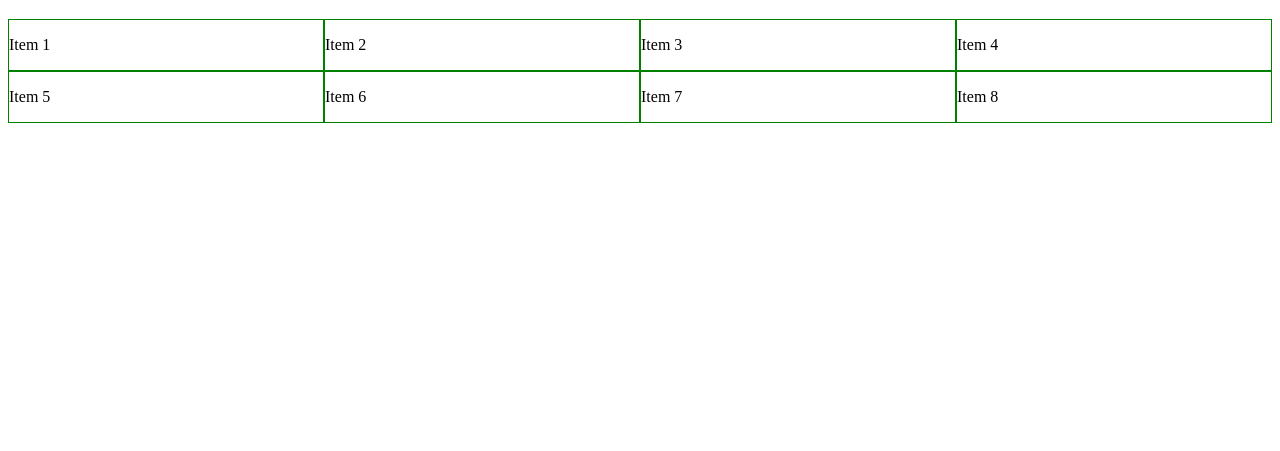
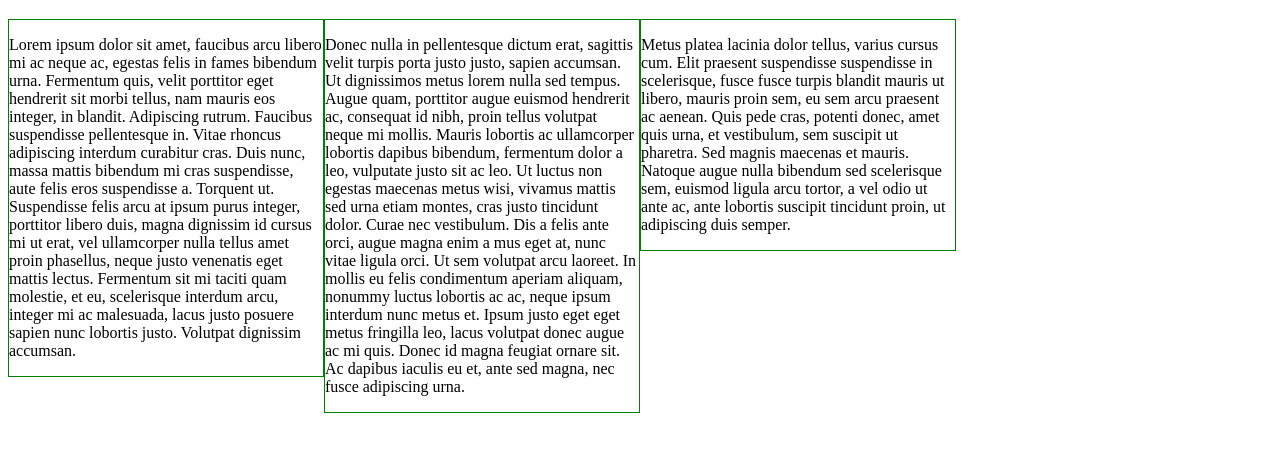
Before and after one commit to ricventu/fullstack-course4, a plain HTML site: page module2-solution/index.html in a window 1280 px wide. Shown: the part 61-512 px from the top of the page. Drawn offline with Linux system fonts and the light colour scheme.

Commit message:
added some text

```diff
--- a/module2-solution/index.html
+++ b/module2-solution/index.html
@@ -11,15 +11,27 @@
 <h1>Responsive Layout</h1>
 
 <div class="row">
-  <div class="col-lg-3 col-md-6 col-sd-12"><p>Item 1</p></div>
-  <div class="col-lg-3 col-md-6 col-sd-12"><p>Item 2</p></div>
-  <div class="col-lg-3 col-md-6 col-sd-12"><p>Item 3</p></div>
-  <div class="col-lg-3 col-md-6 col-sd-12"><p>Item 4</p></div>
-  <div class="col-lg-3 col-md-6 col-sd-12"><p>Item 5</p></div>
-  <div class="col-lg-3 col-md-6 col-sd-12"><p>Item 6</p></div>
-  <div class="col-lg-3 col-md-6 col-sd-12"><p>Item 7</p></div>
-  <div class="col-lg-3 col-md-6 col-sd-12"><p>Item 8</p></div>
+  <div class="col-lg-3 col-md-6 col-sd-12">
+    <p>
+Lorem ipsum dolor sit amet, faucibus arcu libero mi ac neque ac, egestas felis in fames bibendum urna. Fermentum quis, velit porttitor eget hendrerit sit morbi tellus, nam mauris eos integer, in blandit. Adipiscing rutrum. Faucibus suspendisse pellentesque in. Vitae rhoncus adipiscing interdum curabitur cras. Duis nunc, massa mattis bibendum mi cras suspendisse, aute felis eros suspendisse a. Torquent ut. Suspendisse felis arcu at ipsum purus integer, porttitor libero duis, magna dignissim id cursus mi ut erat, vel ullamcorper nulla tellus amet proin phasellus, neque justo venenatis eget mattis lectus. Fermentum sit mi taciti quam molestie, et eu, scelerisque interdum arcu, integer mi ac malesuada, lacus justo posuere sapien nunc lobortis justo. Volutpat dignissim accumsan.
+    </p>
+  </div>
 </div>
+<div class="row">
+  <div class="col-lg-3 col-md-6 col-sd-12">
+    <p>
+Donec nulla in pellentesque dictum erat, sagittis velit turpis porta justo justo, sapien accumsan. Ut dignissimos metus lorem nulla sed tempus. Augue quam, porttitor augue euismod hendrerit ac, consequat id nibh, proin tellus volutpat neque mi mollis. Mauris lobortis ac ullamcorper lobortis dapibus bibendum, fermentum dolor a leo, vulputate justo sit ac leo. Ut luctus non egestas maecenas metus wisi, vivamus mattis sed urna etiam montes, cras justo tincidunt dolor. Curae nec vestibulum. Dis a felis ante orci, augue magna enim a mus eget at, nunc vitae ligula orci. Ut sem volutpat arcu laoreet. In mollis eu felis condimentum aperiam aliquam, nonummy luctus lobortis ac ac, neque ipsum interdum nunc metus et. Ipsum justo eget eget metus fringilla leo, lacus volutpat donec augue ac mi quis. Donec id magna feugiat ornare sit. Ac dapibus iaculis eu et, ante sed magna, nec fusce adipiscing urna.
+    </p>
+  </div>
+</div>
+<div class="row">
+  <div class="col-lg-3 col-md-6 col-sd-12">
+    <p>
+Metus platea lacinia dolor tellus, varius cursus cum. Elit praesent suspendisse suspendisse in scelerisque, fusce fusce turpis blandit mauris ut libero, mauris proin sem, eu sem arcu praesent ac aenean. Quis pede cras, potenti donec, amet quis urna, et vestibulum, sem suscipit ut pharetra. Sed magnis maecenas et mauris. Natoque augue nulla bibendum sed scelerisque sem, euismod ligula arcu tortor, a vel odio ut ante ac, ante lobortis suscipit tincidunt proin, ut adipiscing duis semper.
+    </p>
+  </div>
+</div>
+
 
 </body>
 </html>
```
